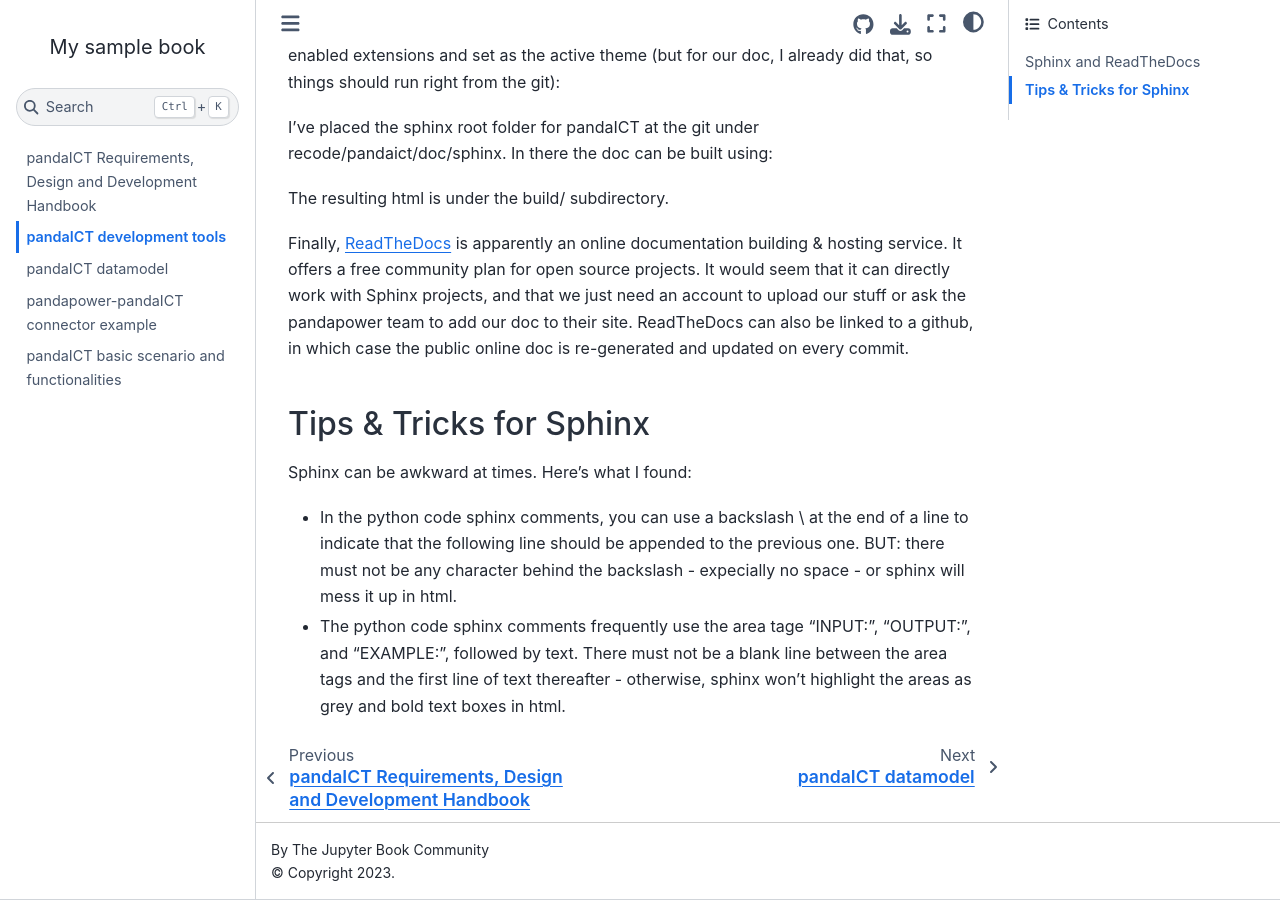
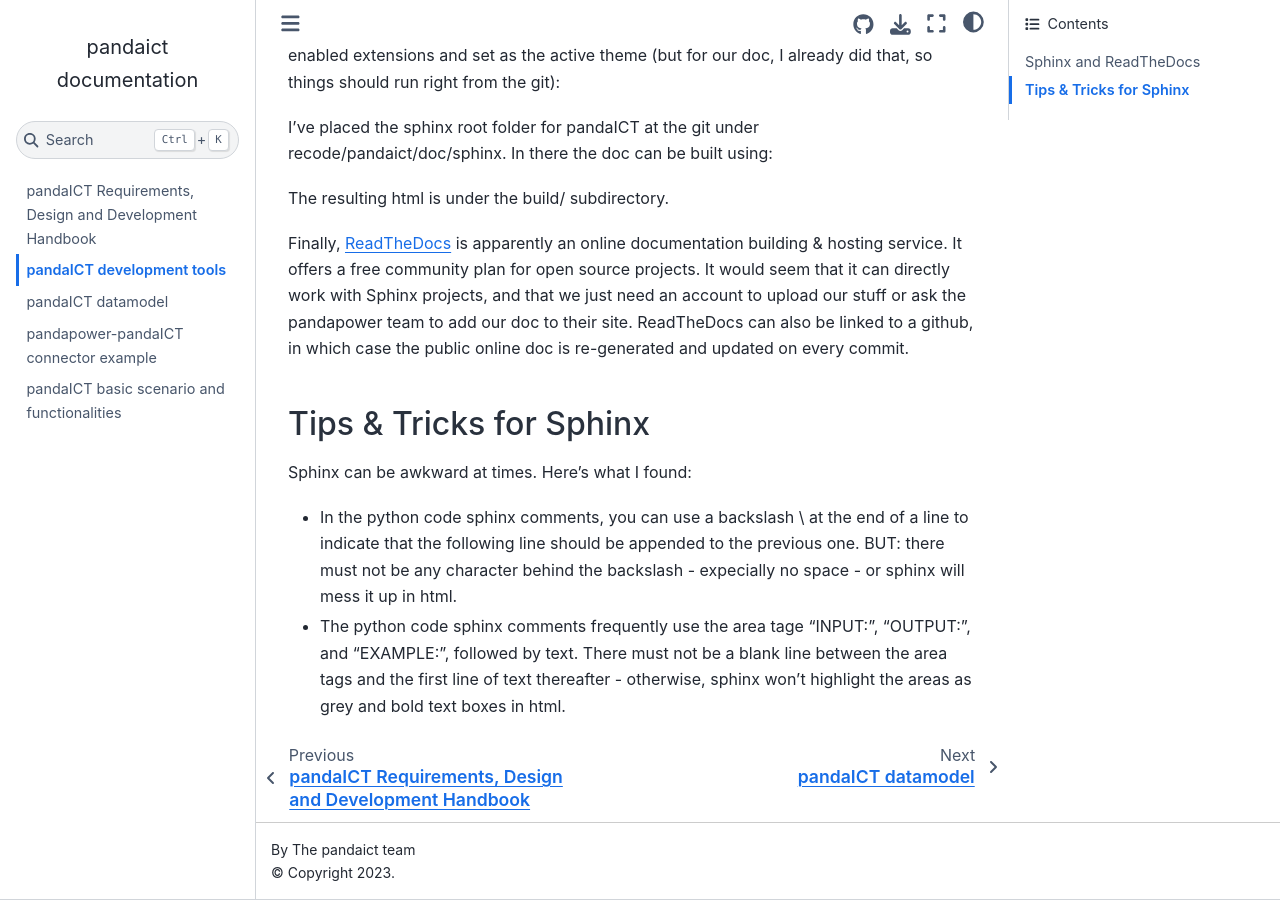
Before and after one commit to e2nIEE/pandaict, a Jupyter Book: the page built from doc/jupyter/pandaict/pandaICT_tools.ipynb, in a window 1280 px wide and 900 px high, scrolled down 537 px. Built offline with Jupyter Book 1.0.4 settings and Sphinx 7.4.7 and the Sphinx Book theme 1.1.4, drawn with Linux system fonts in a browser that asks for light colours.

Commit message:
And another correction

```diff
--- a/doc/jupyter/pandaict/_config.yml
+++ b/doc/jupyter/pandaict/_config.yml
@@ -1,9 +1,9 @@
 # Book settings
 # Learn more at https://jupyterbook.org/customize/config.html
 
-title: My sample book
-author: The Jupyter Book Community
-logo: logo.png
+title: pandaict documentation
+author: The pandaict team
+logo: pict.png
 
 # Force re-execution of notebooks on each build.
 # See https://jupyterbook.org/content/execute.html
```
Also changed, not shown: doc/jupyter/pandaict/pandaICT_datamodel.ipynb.
